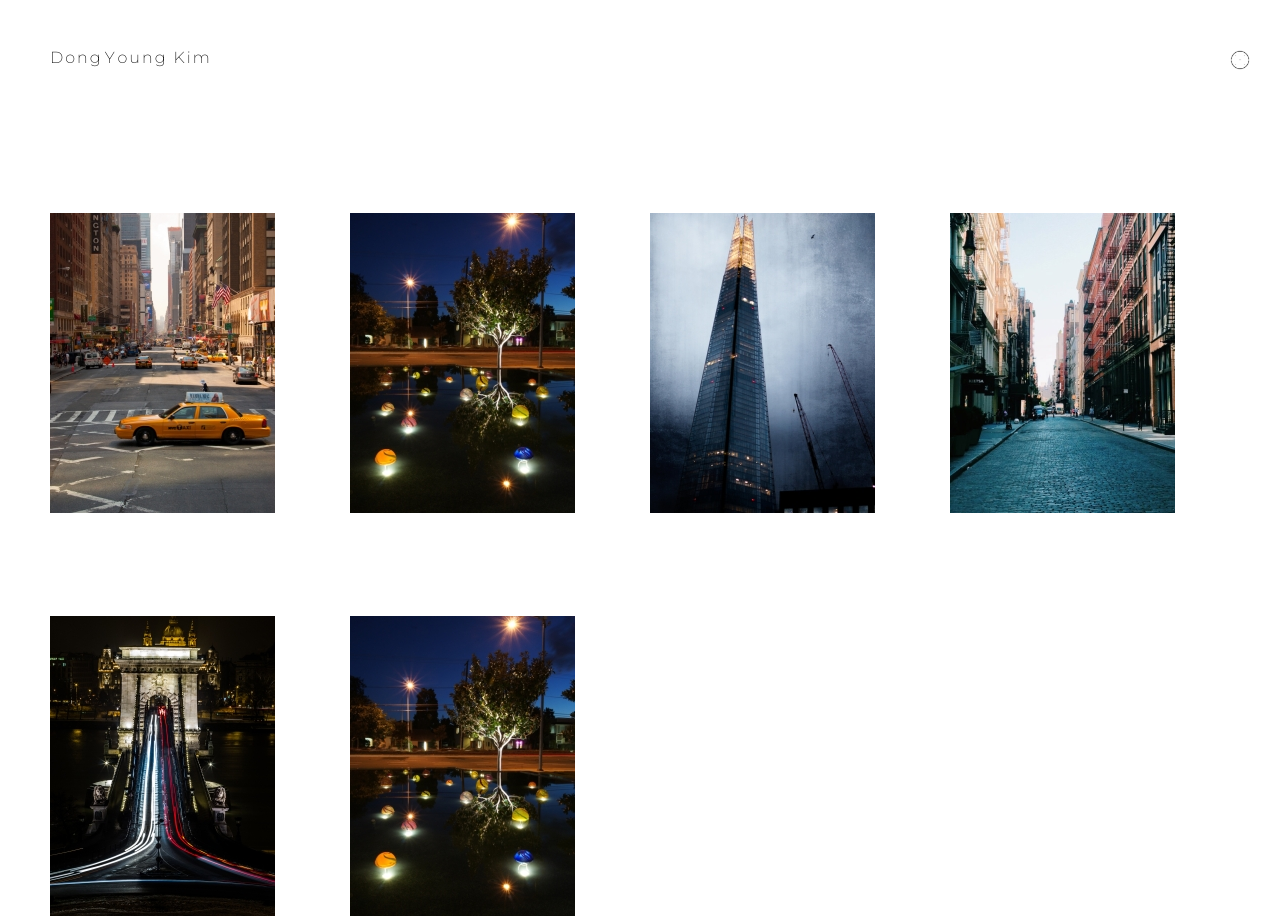
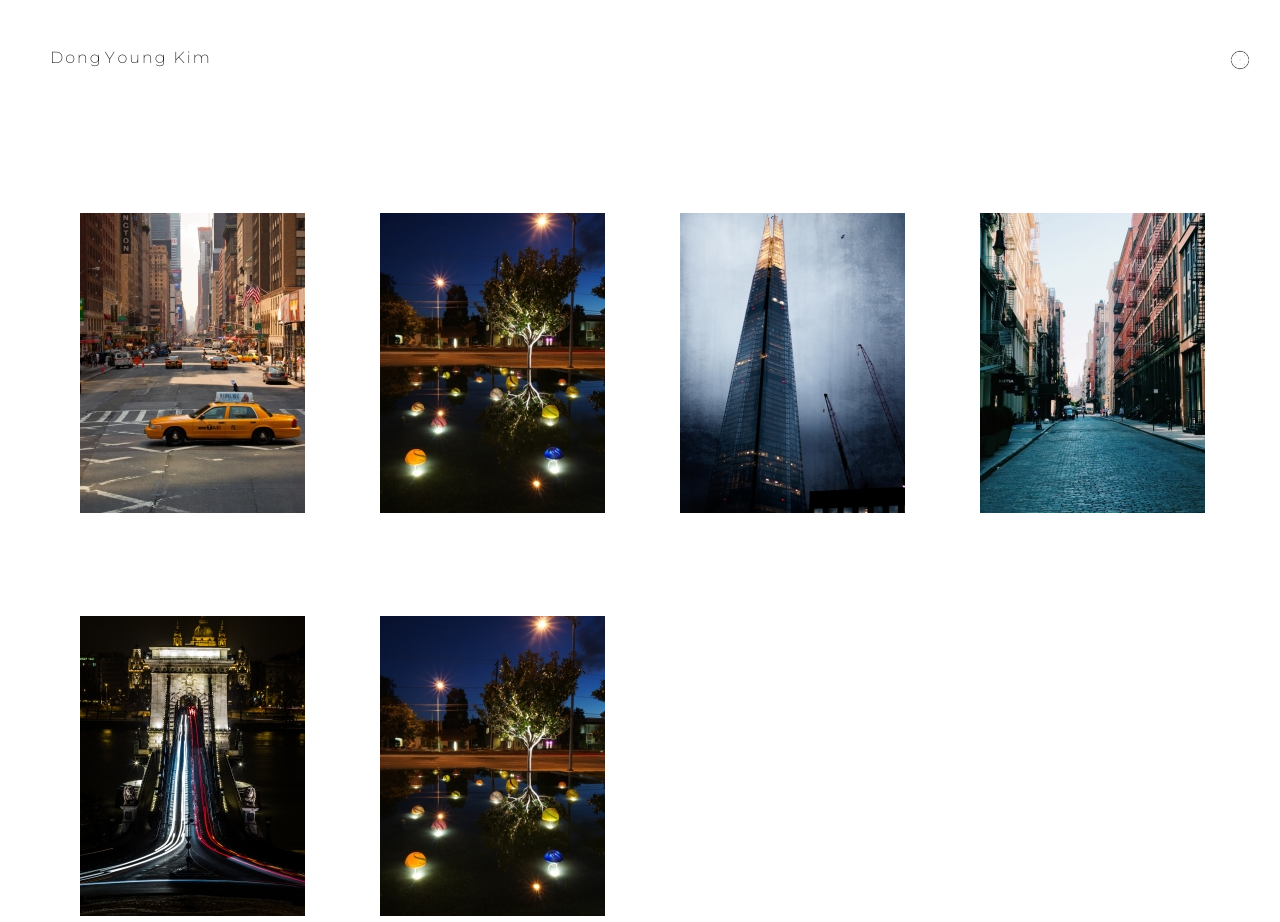
Before and after one commit to MinboyKim/DongYoungKim, a plain HTML site: page index.html in a window 1280 px wide. Drawn offline with Linux system fonts and the light colour scheme.

Commit message:
margin modify

```diff
--- a/css/container.css
+++ b/css/container.css
@@ -4,7 +4,8 @@
 }
 
 .dot {
-  margin-right: 75px;
+  margin-right: 45px;
+  margin-left: 30px;
   margin-bottom: 100px;
   display: flex;
   flex-direction: column;
```
Also changed, not shown: css/slide.css (line endings or trailing spaces), firstdot.html (line endings or trailing spaces).
